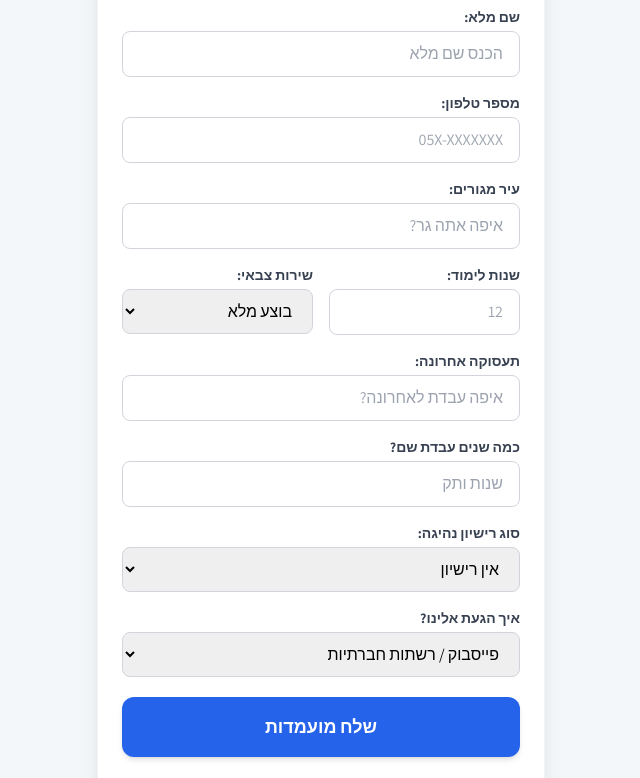
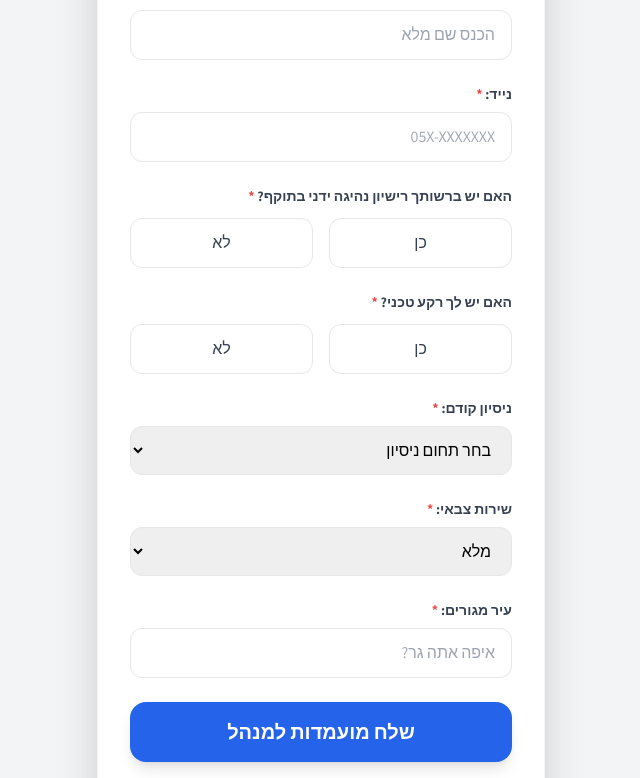
Before and after one commit to Hhttp01/-.-, a plain HTML site: page index.html in a window 1280 px wide. Shown: the part 223-1001 px from the top of the page, without its empty margins (319-959 px from the left). Drawn offline with nearby package versions, Linux system fonts and the light colour scheme.

Commit message:
Update index.html

```diff
--- a/index.html
+++ b/index.html
@@ -3,104 +3,184 @@
 <head>
     <meta charset="UTF-8">
     <meta name="viewport" content="width=device-width, initial-scale=1.0">
+
+    <!-- תגיות שיתוף לוואטסאפ -->
+    <meta property="og:title" content="ק.ק גנרטורים - הגשת מועמדות">
+    <meta property="og:description" content="מלאו את הפרטים ונחזור אליכם בהקדם">
+    <meta property="og:type" content="website">
+
     <title>ק.ק גנרטורים - הגשת מועמדות</title>
     <script src="https://cdn.tailwindcss.com"></script>
     <link href="https://fonts.googleapis.com/css2?family=Assistant:wght@300;400;700&display=swap" rel="stylesheet">
     <style>
         body {
             font-family: 'Assistant', sans-serif;
-            background-color: #f4f7f9;
+            background-color: #f3f4f6;
         }
-        .progress-bar {
-            transition: width 0.3s ease;
+        .required::after {
+            content: " *";
+            color: #ef4444;
         }
     </style>
 </head>
-<body class="py-8 px-4">
+<body class="py-10 px-4">
 
-    <div class="max-w-md mx-auto bg-white rounded-2xl shadow-xl overflow-hidden border border-gray-100">
-
-        <!-- בחירת שפה -->
-        <div class="flex justify-end p-3 gap-2 bg-gray-50 border-b">
-            <button onclick="setLanguage('he')" class="text-xs font-bold px-2 py-1 rounded bg-blue-100 text-blue-700">עברית</button>
-            <button onclick="setLanguage('ar')" class="text-xs font-bold px-2 py-1 rounded bg-gray-200 text-gray-600">العربية</button>
-        </div>
-
-        <!-- מחוון התקדמות -->
-        <div class="w-full bg-gray-200 h-2">
-            <div id="progressBar" class="bg-blue-600 h-2 progress-bar" style="width: 0%"></div>
-        </div>
+    <div class="max-w-md mx-auto bg-white rounded-3xl shadow-2xl overflow-hidden border border-gray-100">
 
         <!-- Header -->
-        <div class="bg-gray-800 p-6 text-white text-center">
-            <h1 class="text-3xl font-bold" id="titleText">ק.ק גנרטורים</h1>
-            <p class="text-gray-300 mt-2 font-medium" id="subtitleText">הצטרפו לנבחרת המקצוענים שלנו</p>
+        <div class="bg-slate-800 p-8 text-white text-center">
+            <h1 class="text-3xl font-bold tracking-tight">ק.ק גנרטורים</h1>
+            <p class="text-slate-400 mt-2">טופס הגשת מועמדות לעבודה</p>
         </div>
 
         <!-- Form Section -->
-        <div class="p-6 space-y-5" id="formContainer">
+        <div class="p-8 space-y-6" id="formContainer">
 
-            <div class="space-y-4">
-                <!-- פרטים אישיים -->
+            <!-- שם מלא -->
             <div>
-                    <label class="block text-sm font-bold text-gray-700 mb-1" id="labelName">שם מלא:</label>
-                    <input type="text" id="candidateName" oninput="updateProgress()" placeholder="הכנס שם מלא"
-                        class="w-full px-4 py-2.5 rounded-lg border border-gray-300 focus:border-blue-500 focus:ring-1 focus:ring-blue-500 outline-none transition-all">
+                <label class="block text-sm font-bold text-gray-700 mb-2 required">שם מלא:</label>
+                <input type="text" id="candidateName" placeholder="הכנס שם מלא"
+                    class="w-full px-4 py-3 rounded-xl border border-gray-200 focus:border-blue-500 focus:ring-2 focus:ring-blue-200 outline-none transition-all">
             </div>
 
+            <!-- נייד -->
             <div>
-                    <label class="block text-sm font-bold text-gray-700 mb-1" id="labelPhone">מספר טלפון:</label>
-                    <input type="tel" id="candidatePhone" oninput="updateProgress()" placeholder="05X-XXXXXXX" dir="ltr"
-                        class="w-full px-4 py-2.5 rounded-lg border border-gray-300 focus:border-blue-500 focus:ring-1 focus:ring-blue-500 outline-none transition-all text-right">
+                <label class="block text-sm font-bold text-gray-700 mb-2 required">נייד:</label>
+                <input type="tel" id="candidatePhone" placeholder="05X-XXXXXXX" dir="ltr"
+                    class="w-full px-4 py-3 rounded-xl border border-gray-200 focus:border-blue-500 focus:ring-2 focus:ring-blue-200 outline-none transition-all text-right">
             </div>
 
-                <!-- עיר מגורים (הצעה 1) -->
-                <div>
-                    <label class="block text-sm font-bold text-gray-700 mb-1" id="labelCity">עיר מגורים:</label>
-                    <input type="text" id="candidateCity" oninput="updateProgress()" placeholder="איפה אתה גר?"
-                        class="w-full px-4 py-2.5 rounded-lg border border-gray-300 focus:border-blue-500 focus:ring-1 focus:ring-blue-500 outline-none transition-all">
-                </div>
-
-                <div class="grid grid-cols-2 gap-4">
-                    <div>
-                        <label class="block text-sm font-bold text-gray-700 mb-1" id="labelEdu">שנות לימוד:</label>
-                        <input type="number" id="educationYears" oninput="updateProgress()" placeholder="12"
-                            class="w-full px-4 py-2.5 rounded-lg border border-gray-300 focus:border-blue-500 focus:ring-1 focus:ring-blue-500 outline-none transition-all">
-                    </div>
-                    <div>
-                        <label class="block text-sm font-bold text-gray-700 mb-1" id="labelArmy">שירות צבאי:</label>
-                        <select id="armyService" onchange="updateProgress()" class="w-full px-4 py-2.5 rounded-lg border border-gray-300 focus:border-blue-500 focus:ring-1 focus:ring-blue-500 outline-none transition-all">
-                            <option value="בוצע">בוצע מלא</option>
-                            <option value="חלקי">שירות חלקי</option>
-                            <option value="לא בוצע">לא בוצע / פטור</option>
-                        </select>
+            <!-- רישיון נהיגה ידני -->
+            <div class="space-y-3">
+                <label class="block text-sm font-bold text-gray-700 required">האם יש ברשותך רישיון נהיגה ידני בתוקף?</label>
+                <div class="flex gap-4">
+                    <label class="flex-1 flex items-center justify-center p-3 border rounded-xl cursor-pointer hover:bg-blue-50 transition-all has-[:checked]:bg-blue-100 has-[:checked]:border-blue-500">
+                        <input type="radio" name="manualLicense" value="כן" class="hidden">
+                        <span class="font-medium text-gray-700">כן</span>
+                    </label>
+                    <label class="flex-1 flex items-center justify-center p-3 border rounded-xl cursor-pointer hover:bg-blue-50 transition-all has-[:checked]:bg-blue-100 has-[:checked]:border-blue-500">
+                        <input type="radio" name="manualLicense" value="לא" class="hidden">
+                        <span class="font-medium text-gray-700">לא</span>
+                    </label>
                 </div>
             </div>
 
-                <!-- ניסיון תעסוקתי -->
-                <div>
-                    <label class="block text-sm font-bold text-gray-700 mb-1" id="labelLastJob">תעסוקה אחרונה:</label>
-                    <input type="text" id="lastJob" oninput="updateProgress()" placeholder="איפה עבדת לאחרונה?"
-                        class="w-full px-4 py-2.5 rounded-lg border border-gray-300 focus:border-blue-500 focus:ring-1 focus:ring-blue-500 outline-none transition-all">
+            <!-- רקע טכני -->
+            <div class="space-y-3">
+                <label class="block text-sm font-bold text-gray-700 required">האם יש לך רקע טכני?</label>
+                <div class="flex gap-4">
+                    <label class="flex-1 flex items-center justify-center p-3 border rounded-xl cursor-pointer hover:bg-blue-50 transition-all has-[:checked]:bg-blue-100 has-[:checked]:border-blue-500">
+                        <input type="radio" name="technicalBackground" value="כן" class="hidden">
+                        <span class="font-medium text-gray-700">כן</span>
+                    </label>
+                    <label class="flex-1 flex items-center justify-center p-3 border rounded-xl cursor-pointer hover:bg-blue-50 transition-all has-[:checked]:bg-blue-100 has-[:checked]:border-blue-500">
+                        <input type="radio" name="technicalBackground" value="לא" class="hidden">
+                        <span class="font-medium text-gray-700">לא</span>
+                    </label>
+                </div>
             </div>
 
+            <!-- ניסיון קודם -->
             <div>
-                    <label class="block text-sm font-bold text-gray-700 mb-1" id="labelJobYears">כמה שנים עבדת שם?</label>
-                    <input type="number" id="jobYears" oninput="updateProgress()" placeholder="שנות ותק"
-                        class="w-full px-4 py-2.5 rounded-lg border border-gray-300 focus:border-blue-500 focus:ring-1 focus:ring-blue-500 outline-none transition-all">
-                </div>
-
-                <div>
-                    <label class="block text-sm font-bold text-gray-700 mb-1" id="labelLicense">סוג רישיון נהיגה:</label>
-                    <select id="licenseType" onchange="updateProgress()" class="w-full px-4 py-2.5 rounded-lg border border-gray-300 focus:border-blue-500 focus:ring-1 focus:ring-blue-500 outline-none transition-all">
-                        <option value="אין רישיון">אין רישיון</option>
-                        <option value="ידני">ידני (מתאים גם לאוטומט)</option>
-                        <option value="אוטומט בלבד">אוטומט בלבד</option>
+                <label class="block text-sm font-bold text-gray-700 mb-2 required">ניסיון קודם:</label>
+                <select id="experienceType" class="w-full px-4 py-3 rounded-xl border border-gray-200 focus:border-blue-500 focus:ring-2 focus:ring-blue-200 outline-none transition-all">
+                    <option value="" disabled selected>בחר תחום ניסיון</option>
+                    <option value="מכונאות">מכונאות</option>
+                    <option value="חשמל">חשמל</option>
+                    <option value="גם וגם">גם וגם</option>
+                    <option value="ללא ניסיון">ללא ניסיון</option>
                 </select>
             </div>
 
-                <!-- מאיפה הגיע (הצעה 3) -->
+            <!-- שירות צבאי -->
             <div>
+                <label class="block text-sm font-bold text-gray-700 mb-2 required">שירות צבאי:</label>
+                <select id="armyService" class="w-full px-4 py-3 rounded-xl border border-gray-200 focus:border-blue-500 focus:ring-2 focus:ring-blue-200 outline-none transition-all">
+                    <option value="מלא">מלא</option>
+                    <option value="חלקי">חלקי</option>
+                    <option value="לא רלוונטי">לא רלוונטי</option>
+                </select>
+            </div>
+
+            <!-- עיר מגורים -->
+            <div>
+                <label class="block text-sm font-bold text-gray-700 mb-2 required">עיר מגורים:</label>
+                <input type="text" id="candidateCity" placeholder="איפה אתה גר?"
+                    class="w-full px-4 py-3 rounded-xl border border-gray-200 focus:border-blue-500 focus:ring-2 focus:ring-blue-200 outline-none transition-all">
+            </div>
+
+            <!-- Submit Button -->
+            <button onclick="sendWhatsApp()"
+                class="w-full bg-blue-600 hover:bg-blue-700 text-white font-bold py-4 px-6 rounded-2xl shadow-lg transform active:scale-95 transition-all flex items-center justify-center gap-2 text-xl mt-4">
+                שלח מועמדות למנהל
+            </button>
+        </div>
+
+        <!-- Success Message -->
+        <div id="successMessage" class="hidden p-12 text-center space-y-6">
+            <div class="text-green-500 mx-auto w-20 h-20 border-4 border-green-500 rounded-full flex items-center justify-center">
+                <svg class="w-12 h-12" fill="none" stroke="currentColor" viewBox="0 0 24 24"><path stroke-linecap="round" stroke-linejoin="round" stroke-width="4" d="M5 13l4 4L19 7"></path></svg>
+            </div>
+            <div>
+                <h2 class="text-3xl font-bold text-gray-800">תודה רבה!</h2>
+                <p class="text-gray-600 mt-2 text-lg">מעבירים אותך לוואטסאפ לשליחה...</p>
+            </div>
+        </div>
+
+        <div id="msgBox" class="hidden m-6 p-4 bg-red-50 text-red-600 rounded-xl text-center text-sm font-bold border border-red-100"></div>
+
+        <div class="bg-gray-50 p-6 text-center text-xs text-gray-400 border-t">
+            ק.ק גנרטורים &copy; כל הזכויות שמורות
+        </div>
+    </div>
+
+    <script>
+        function sendWhatsApp() {
+            // Updated phone number to 0535545534
+            const myNumber = "972535545534";
+
+            const name = document.getElementById('candidateName').value.trim();
+            const phone = document.getElementById('candidatePhone').value.trim();
+            const city = document.getElementById('candidateCity').value.trim();
+            const experience = document.getElementById('experienceType').value;
+            const army = document.getElementById('armyService').value;
+
+            const manualLicense = document.querySelector('input[name="manualLicense"]:checked')?.value;
+            const techBackground = document.querySelector('input[name="technicalBackground"]:checked')?.value;
+
+            const msgBox = document.getElementById('msgBox');
+
+            // וולידציה
+            if (!name || !phone || !city || !experience || !manualLicense || !techBackground) {
+                msgBox.innerText = "נא למלא את כל שדות החובה המסומנים בכוכבית";
+                msgBox.classList.remove('hidden');
+                return;
+            }
+            msgBox.classList.add('hidden');
+
+            // הצגת הודעת הצלחה
+            document.getElementById('formContainer').classList.add('hidden');
+            document.getElementById('successMessage').classList.remove('hidden');
+
+            const text = `*פנייה למועמדות - ק.ק גנרטורים*\n` +
+                         `----------------------------------\n` +
+                         `👤 *שם מלא:* ${name}\n` +
+                         `📱 *נייד:* ${phone}\n` +
+                         `📍 *עיר מגורים:* ${city}\n\n` +
+                         `🚗 *רישיון ידני:* ${manualLicense}\n` +
+                         `⚙️ *רקע טכני:* ${techBackground}\n` +
+                         `🛠️ *ניסיון קודם:* ${experience}\n` +
+                         `🇮🇱 *שירות צבאי:* ${army}\n` +
+                         `----------------------------------\n` +
+                         `נא לחזור אלי לתיאום ראיון.`;
+
+            setTimeout(() => {
+                window.location.href = `https://wa.me/${myNumber}?text=${encodeURIComponent(text)}`;
+            }, 1000);
+        }
+    </script>
+</body>
+</html>                <div>
                     <label class="block text-sm font-bold text-gray-700 mb-1" id="labelSource">איך הגעת אלינו?</label>
                     <select id="referralSource" onchange="updateProgress()" class="w-full px-4 py-2.5 rounded-lg border border-gray-300 focus:border-blue-500 focus:ring-1 focus:ring-blue-500 outline-none transition-all">
                         <option value="פייסבוק / רשתות חברתיות">פייסבוק / רשתות חברתיות</option>
```
Lines whose indentation alone changed are shown as unchanged.
